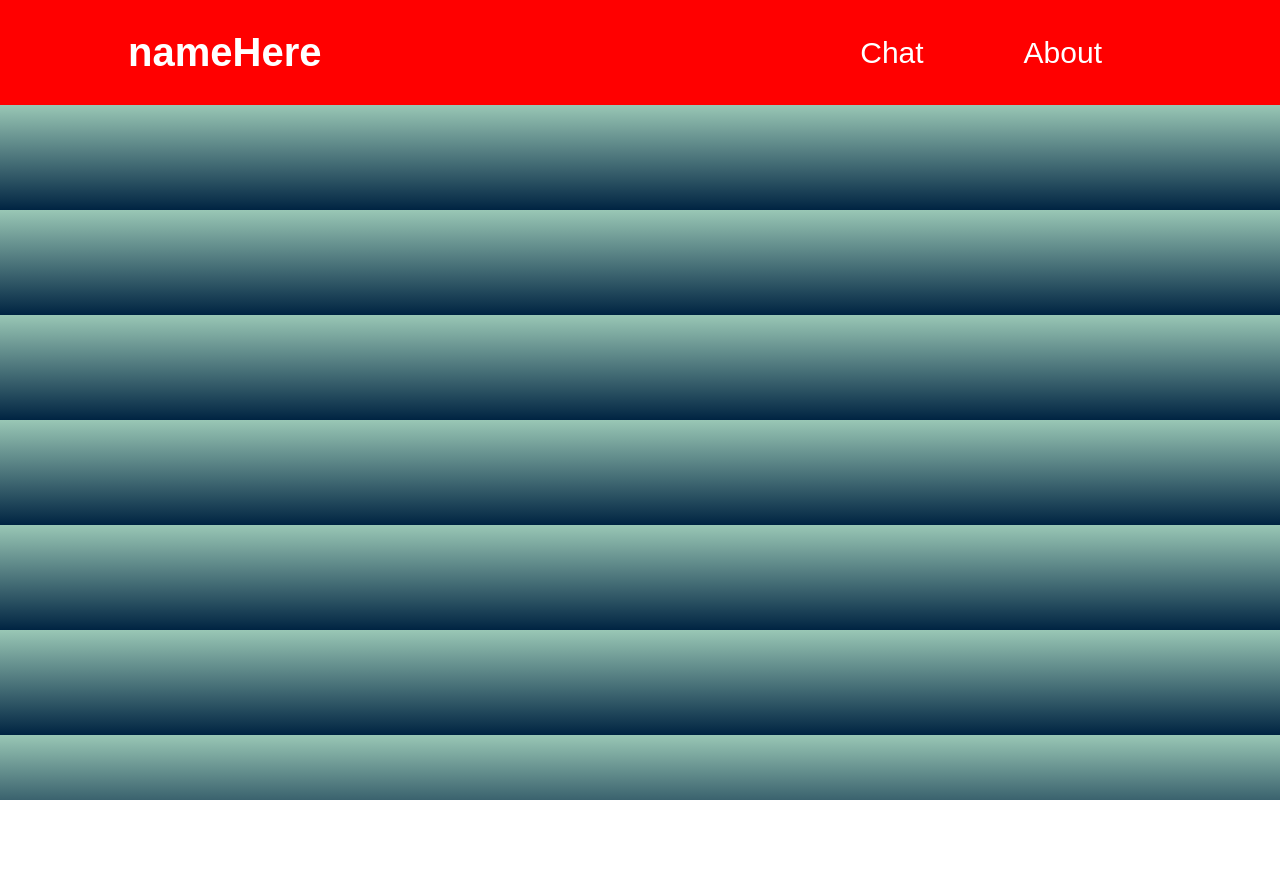
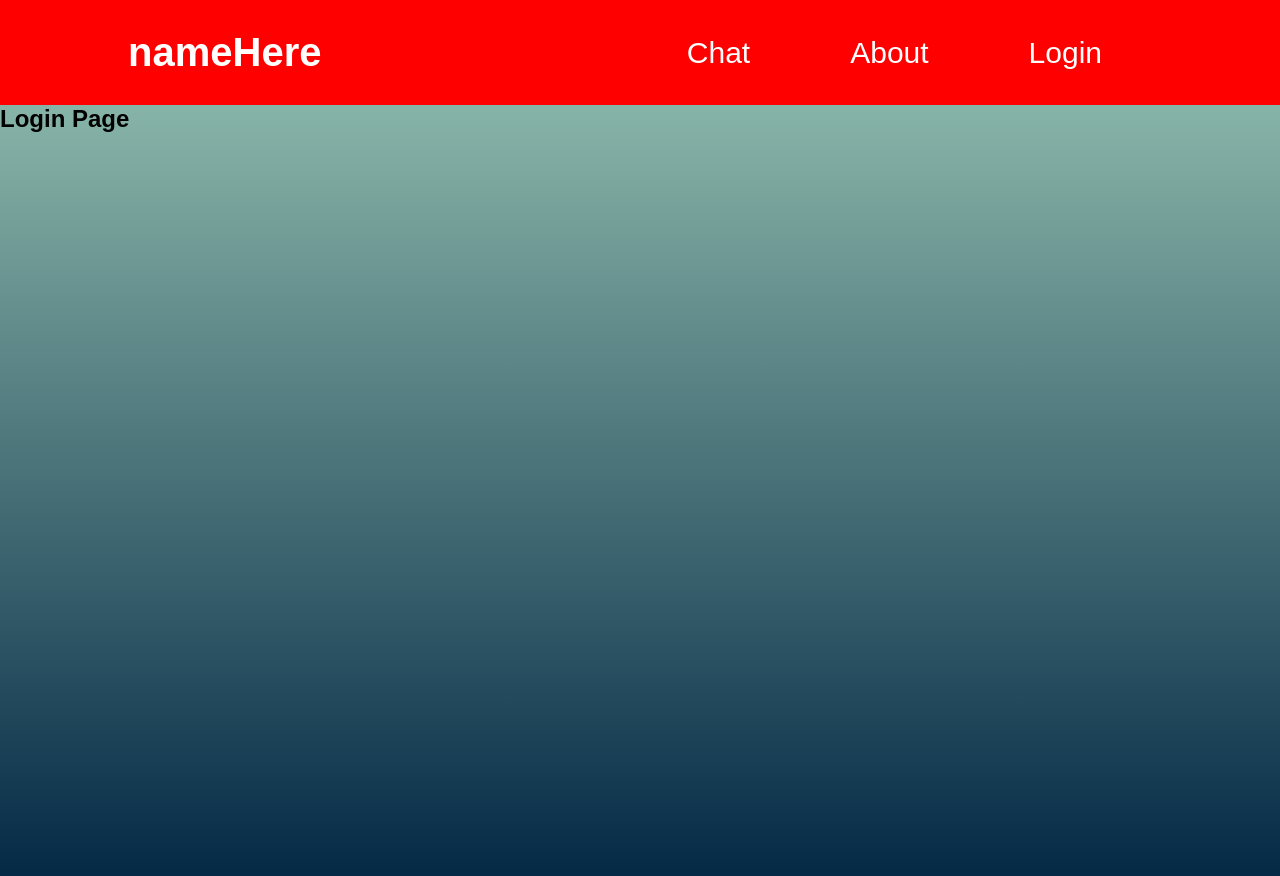
Before and after one commit to akshitk26/mentalhealth-aibot-site, a React (Create React App) app in the folder ai-site/: page /login in a window 1280 px wide. Before the commit this address had no page. Shown: the top 876 px of the page. Before the commit the page ends 800 px from the top, so only its background shows below. Built offline with nearby package versions, Linux system fonts and the light colour scheme.

Commit message:
firebase

```diff
--- a/ai-site/package.json
+++ b/ai-site/package.json
@@ -7,6 +7,7 @@
     "@testing-library/react": "^13.4.0",
     "@testing-library/user-event": "^13.5.0",
     "axios": "^1.5.1",
+    "firebase": "^10.5.2",
     "react": "^18.2.0",
     "react-dom": "^18.2.0",
     "react-router-dom": "^6.17.0",
--- a/ai-site/src/App.js
+++ b/ai-site/src/App.js
@@ -4,15 +4,18 @@ import { BrowserRouter as Router, Route, Routes } from 'react-router-dom';
 import Header from './Header';
 import OpenAIComponent from './OpenAIComponent';
 import AboutPage from './AboutPage';
+import Login from './Login';
 
 function App() {
   return (
     <Router>
       <div className="App">
         <Header />
+
         <Routes>
           <Route path="/about" element={<AboutPage/>} />
           <Route path="/" element={<OpenAIComponent />} />
+          <Route path="/login" element={<Login/>} />
         </Routes>
 
       </div>
--- a/ai-site/src/Header.js
+++ b/ai-site/src/Header.js
@@ -10,6 +10,7 @@ function Header() {
         <ul>
           <li><Link to="/">Chat</Link></li>
           <li><Link to="/about">About</Link></li>
+          <li><Link to="/login">Login</Link></li>
         </ul>
       </nav>
     </div>
--- /dev/null
+++ b/ai-site/src/Login.css
@@ -0,0 +1,3 @@
+.Login {
+    height: 100vh;
+}
--- /dev/null
+++ b/ai-site/src/Login.js
@@ -0,0 +1,13 @@
+import React from 'react';
+import { auth, GoogleAuthProvider } from './firebase'; // Import auth and GoogleAuthProvider directly
+import './Login.css';
+
+function Login() {
+  return (
+    <div className='Login'>
+      <h2>Login Page</h2>
+    </div>
+  );
+}
+
+export default Login;
--- /dev/null
+++ b/ai-site/src/firebase.js
@@ -0,0 +1,17 @@
+// Import the functions you need from the SDKs you need
+import { initializeApp } from "firebase/app";
+// TODO: Add SDKs for Firebase products that you want to use
+// https://firebase.google.com/docs/web/setup#available-libraries
+
+// Your web app's Firebase configuration
+const firebaseConfig = {
+  apiKey: "AIzaSyA8lXassC_rEPoMweY_jgoS5zS3oL6jFxs",
+  authDomain: "mental-health-bot-site.firebaseapp.com",
+  projectId: "mental-health-bot-site",
+  storageBucket: "mental-health-bot-site.appspot.com",
+  messagingSenderId: "268687432167",
+  appId: "1:268687432167:web:0c177588ab9af221500542"
+};
+
+// Initialize Firebase
+const app = initializeApp(firebaseConfig);
```
Also changed, not shown: 1 other file (tests, documents, lock files or other folders).
